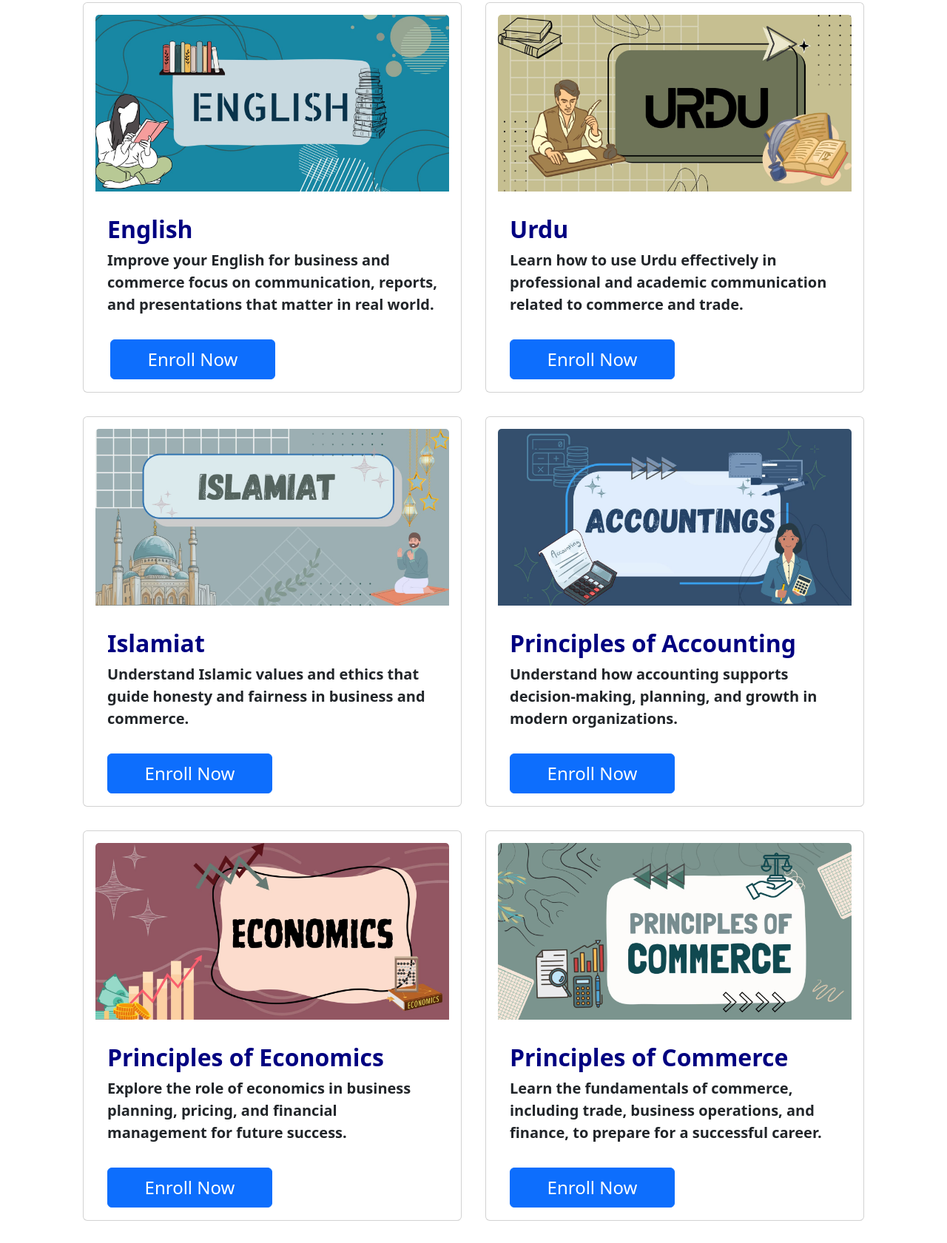
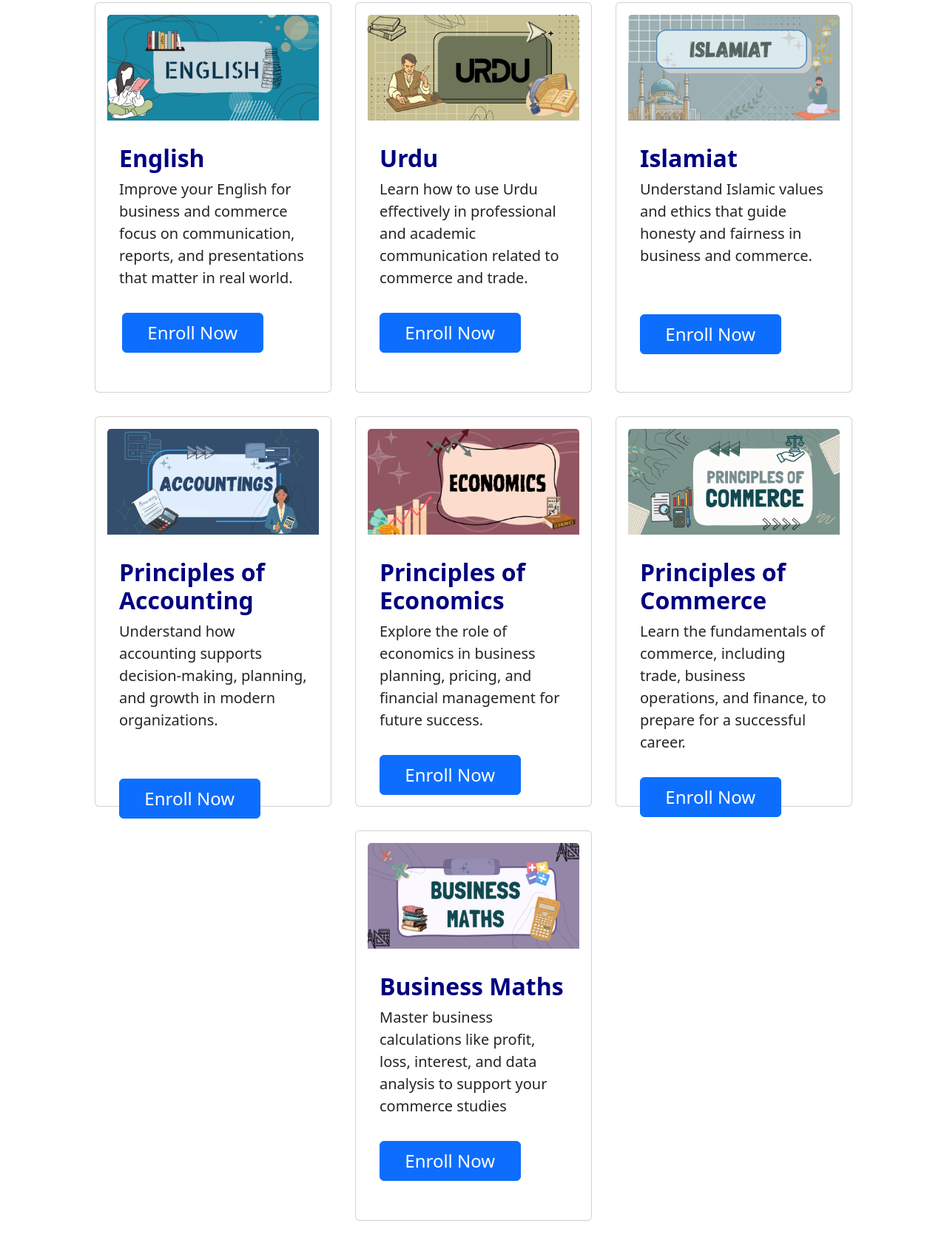
Before and after one commit to Sufiyan244/E-Project-All-Course-Page, a plain HTML site: page all-courses-page-sufiyan/commerce/commerce.html in a window 1280 px wide. Shown: the part 1121-2802 px from the top of the page at 74% size. Drawn offline with nearby package versions, Linux system fonts and the light colour scheme; files that its build step writes are made by us from their sources.

Commit message:
third commit

```diff
--- a/all-courses-page-sufiyan/commerce/commerce.html
+++ b/all-courses-page-sufiyan/commerce/commerce.html
@@ -163,83 +163,93 @@
 
     <div class="all-courses row justify-content-center">
 
-        <div class="card m-3 p-3 " style="width: 32rem; height: 33rem;">
+        <div class="card m-3 p-3 " style="width: 20rem; height: 33rem;">
             <img src="../assets/commerce/eng.jpg" class="card-img-top " alt="Course 1">
             <div class="card-body">
                 <h6 class="card-title pt-3 fs-2"><B>English</B></h6>
-                <p class="fs-5"> <b>  Improve your English for business and commerce focus on communication, reports, and presentations that matter in real world. </b> </p>
+                <p class="fs-5"> Improve your English for business and commerce focus on communication, reports, and
+                    presentations that matter in real world. </p>
 
-                <a href="./englishcommerce.html" class="btn btn-primary mt-3 w-50 py-2 fs-4 mx-1">Enroll Now</a>
+                <a href="./englishcommerce.html" class="btn btn-primary mt-3 w-75 py-2 fs-4 mx-1">Enroll Now</a>
             </div>
         </div>
 
         <!-- ========= -->
-        <div class="card m-3 p-3 " style="width: 32rem; height: 33rem;">
+        <div class="card m-3 p-3 " style="width: 20rem; height: 33rem;">
             <img src="../assets/commerce/urdu.jpg" class="card-img-top " alt="Course 1">
             <div class="card-body">
                 <h6 class="card-title pt-3 fs-2"><B>Urdu</B></h6>
-                <p class="fs-5"> <b>Learn how to use Urdu effectively in professional and academic communication related to commerce and trade. </b> </p>
+                <p class="fs-5"> Learn how to use Urdu effectively in professional and academic communication related to
+                    commerce and trade. </p>
 
-                <a href="../commerce/urducommerce.html" class="btn btn-primary mt-3 w-50 py-2 fs-4">Enroll Now</a>
+                <a href="../commerce/urducommerce.html" class="btn btn-primary mt-3 w-75 py-2 fs-4">Enroll Now</a>
             </div>
         </div>
-    </div>
-    <!-- ========== -->
 
-    <div class="all-courses row justify-content-center">
-        <div class="card m-3 p-3 " style="width: 32rem; height: 33rem;">
+        <!-- ========== -->
+
+        <!-- <div class="all-courses row justify-content-center"> -->
+        <div class="card m-3 p-3 " style="width: 20rem; height: 33rem;">
             <img src="../assets/commerce/Islam.jpg" class="card-img-top " alt="Course 1">
             <div class="card-body">
                 <h6 class="card-title pt-3 fs-2"><B>Islamiat</B></h6>
-                <p class="fs-5"> <b>  Understand Islamic values and ethics that guide honesty and fairness in business and commerce. </b> </p>
+                <p class="fs-5"> Understand Islamic values and ethics that guide honesty and fairness in business and
+                    commerce. </p>
 
-                <a href="./islamiatcommerce.html" class="btn btn-primary mt-3 w-50 py-2 fs-4">Enroll Now</a>
+                <a href="./islamiatcommerce.html" class="btn btn-primary mt-5 w-75 py-2 fs-4">Enroll Now</a>
             </div>
         </div>
-        <!-- ========== -->
-        <div class="card m-3 p-3 " style="width: 32rem; height: 33rem;">
+
+    </div>
+    <!-- ========== -->
+    <div class="all-courses row justify-content-center">
+        <div class="card m-3 p-3 " style="width: 20rem; height: 33rem;">
             <img src="../assets/commerce/account.jpg" class="card-img-top " alt="Course 1">
             <div class="card-body">
                 <h6 class="card-title pt-3 fs-2"><B>Principles of Accounting</B></h6>
-                <p class="fs-5"> <b> Understand how accounting supports decision-making, planning, and growth in modern organizations. </b> </p>
+                <p class="fs-5"> Understand how accounting supports decision-making, planning, and growth in modern
+                    organizations. </p>
 
-                <a href="./accountingdone.html" class="btn btn-primary mt-3 w-50 py-2 fs-4">Enroll Now</a>
+                <a href="./accountingdone.html" class="btn btn-primary mt-5 w-75 py-2 fs-4">Enroll Now</a>
             </div>
         </div>
-    </div>
-    <!-- ============== -->
 
-    <div class="all-courses row justify-content-center">
-        <div class="card m-3 p-3 " style="width: 32rem; height: 33rem;">
+        <!-- ============== -->
+
+
+        <div class="card m-3 p-3 " style="width: 20rem; height: 33rem;">
             <img src="../assets/commerce/economics.jpg" class="card-img-top " alt="Course 1">
             <div class="card-body">
                 <h6 class="card-title pt-3 fs-2"><B>Principles of Economics</B></h6>
-                <p class="fs-5"> <b> Explore the role of economics in business planning, pricing, and financial management for future success. </b> </p>
+                <p class="fs-5"> Explore the role of economics in business planning, pricing, and financial management
+                    for future success. </p>
 
-                <a href="./economicscommercedone.html" class="btn btn-primary mt-3 w-50 py-2 fs-4">Enroll Now</a>
+                <a href="./economicscommercedone.html" class="btn btn-primary mt-3 w-75 py-2 fs-4">Enroll Now</a>
             </div>
         </div>
         <!-- ========= -->
-        <div class="card m-3 p-3 " style="width: 32rem; height: 33rem;">
+        <div class="card m-3 p-3 " style="width: 20rem; height: 33rem;">
             <img src="../assets/commerce/principlesofcommerce.jpg" class="card-img-top " alt="Course 1">
             <div class="card-body">
                 <h6 class="card-title pt-3 fs-2"><B>Principles of Commerce</B></h6>
-                <p class="fs-5"> <b>  Learn the fundamentals of commerce, including trade, business operations, and finance, to prepare for a successful career. </b> </p>
+                <p class="fs-5"> Learn the fundamentals of commerce, including trade, business operations, and finance,
+                    to prepare for a successful career. </p>
 
-                <a href="./principlesofcommercedone.html" class="btn btn-primary mt-3 w-50 py-2 fs-4">Enroll Now</a>
+                <a href="./principlesofcommercedone.html" class="btn btn-primary mt-3 w-75 py-2 fs-4">Enroll Now</a>
             </div>
         </div>
     </div>
 
     <div class="all-courses row justify-content-center">
         <!-- ============ -->
-        <div class="card m-3 p-3 " style="width: 32rem; height: 33rem;">
+        <div class="card m-3 p-3 " style="width: 20rem; height: 33rem;">
             <img src="../assets/commerce/businessmath.jpg" class="card-img-top " alt="Course 1">
             <div class="card-body">
                 <h6 class="card-title pt-3 fs-2"><B>Business Maths</B></h6>
-                <p class="fs-5"> <b>  Master business calculations like profit, loss, interest, and data analysis to support your commerce studies.</b> </p>
+                <p class="fs-5"> Master business calculations like profit, loss, interest, and data analysis to support
+                    your commerce studies </p>
 
-                <a href="./businessmathsdone.html" class="btn btn-primary mt-3 w-50 py-2 fs-4">Enroll Now</a>
+                <a href="./businessmathsdone.html" class="btn btn-primary mt-3 w-75 py-2 fs-4">Enroll Now</a>
             </div>
         </div>
     </div>
```
Also changed, not shown: all-courses-page-sufiyan/Computerstudies/computerstudies.html (+34 -25 lines), all-courses-page-sufiyan/Humanities/humanities.html (+44 -32 lines), all-courses-page-sufiyan/Pre-Engineering/pre-engineering.html (+33 -30 lines).
